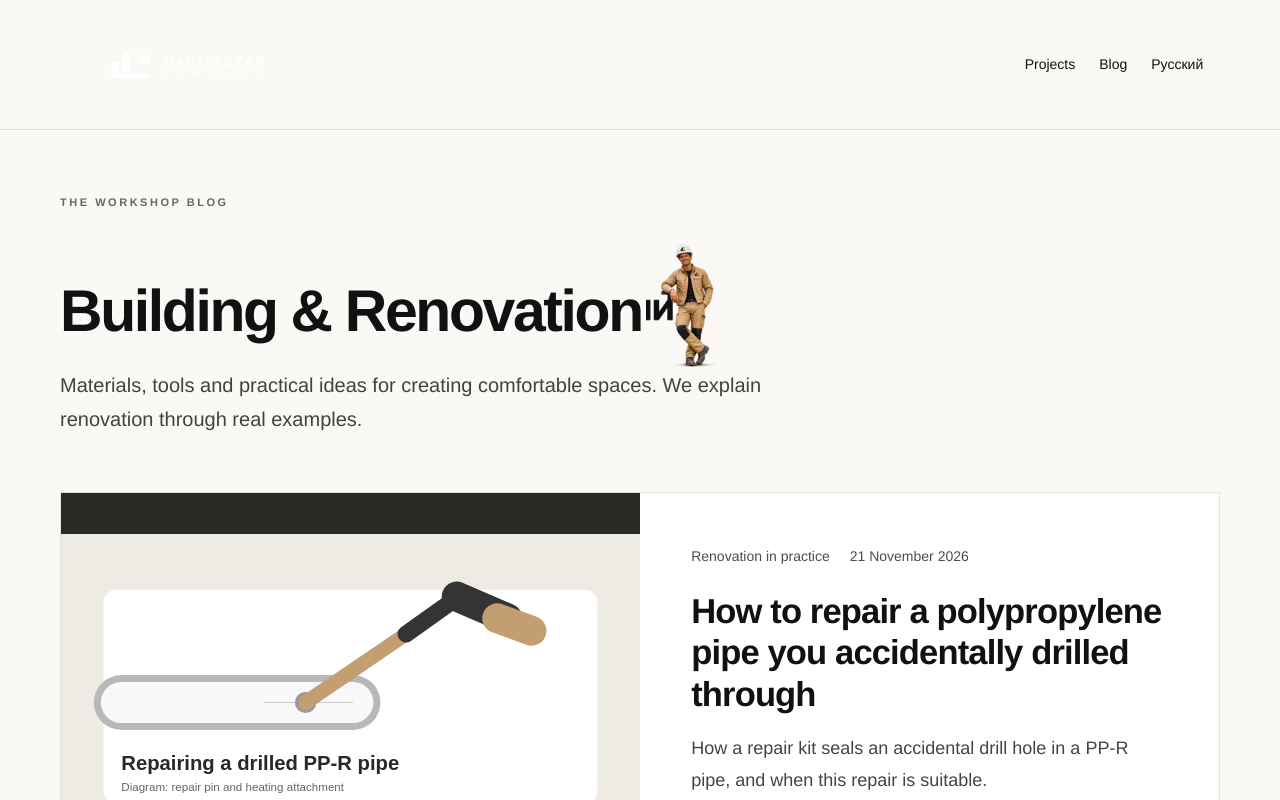
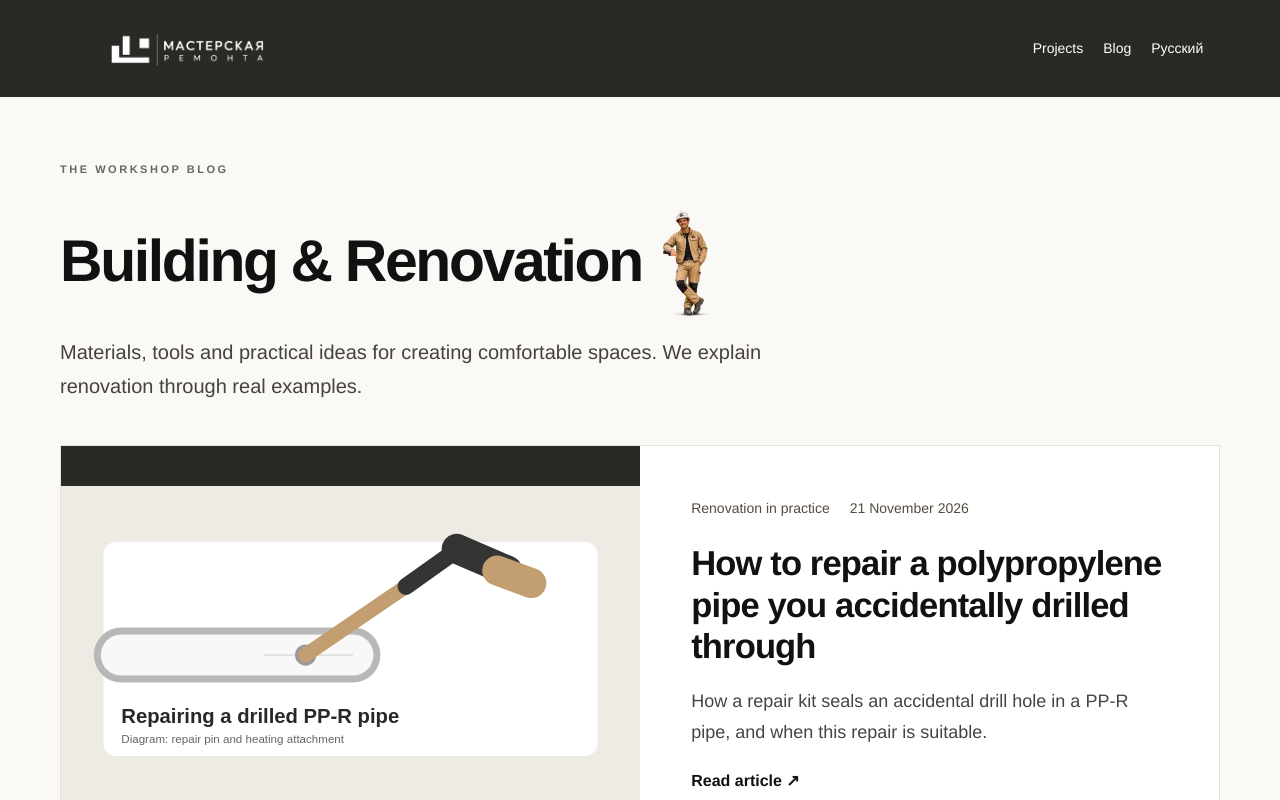
Before and after one commit to artemy-os/formula-remonta, a Next.js app: page /en/news in a window 1280 px wide. Shown: the top 800 px of the page. Built offline with nearby package versions, Linux system fonts and the light colour scheme.

Commit message:
Fix journal header contrast and title alignment

```diff
--- a/app/(en)/en/news/page.tsx
+++ b/app/(en)/en/news/page.tsx
@@ -12,9 +12,9 @@ export default function BlogPage() {
   return <main className="journal-main">
     <div className="journal-intro">
       <p className="eyebrow">THE WORKSHOP BLOG</p>
-      <div style={{display:"flex", alignItems:"flex-end", gap:".25rem"}}>
+      <div className="journal-title">
         <h1>Building &amp; Renovation</h1>
-        <img src={base + "/images/worker_small.webp"} alt="" width={76} height={114} style={{width:"clamp(46px,10vw,76px)",height:"auto",flexShrink:0}} />
+        <img src={base + "/images/worker_small.webp"} alt="" width={105} height={179} />
       </div>
       <p>Materials, tools and practical ideas for creating comfortable spaces. We explain renovation through real examples.</p>
     </div>
--- a/app/(ru)/news/page.tsx
+++ b/app/(ru)/news/page.tsx
@@ -1,4 +1,4 @@
 import type { Metadata } from "next";
 import NewsCards from "./NewsCards";
 export const metadata: Metadata = {title:"Строительные будни — Мастерская ремонта", description:"Материалы, технологии и практика ремонта. Разбираем решения на наших объектах и события строительной отрасли.", alternates:{canonical:"/news/",languages:{ru:"/news/",en:"/en/news/"}}, openGraph:{title:"Строительные будни",url:"/news/",description:"Решения для ремонта, материалы и опыт наших объектов."}};
-export default function NewsPage(){return <main className="journal-main"><div className="journal-intro"><p className="eyebrow">ЖУРНАЛ МАСТЕРСКОЙ</p><div style={{display:"flex",alignItems:"flex-end",gap:"0.25rem",maxWidth:"100%"}}><h1 style={{minWidth:0}}>Строительные будни</h1><img src={(process.env.NEXT_PUBLIC_BASE_PATH ?? "")+"/images/worker_small.webp"} alt="" aria-hidden="true" width={76} height={114} style={{display:"block",width:"clamp(46px, 10vw, 76px)",height:"auto",maxHeight:114,objectFit:"contain",flexShrink:0}} /></div><p>Материалы, технологии и решения, которые помогают создавать удобные пространства. Рассказываем о ремонте на понятных примерах.</p></div><NewsCards archive /></main>}
+export default function NewsPage(){return <main className="journal-main"><div className="journal-intro"><p className="eyebrow">ЖУРНАЛ МАСТЕРСКОЙ</p><div className="journal-title"><h1>Строительные будни</h1><img src={(process.env.NEXT_PUBLIC_BASE_PATH ?? "")+"/images/worker_small.webp"} alt="" width={105} height={179} /></div><p>Материалы, технологии и решения, которые помогают создавать удобные пространства. Рассказываем о ремонте на понятных примерах.</p></div><NewsCards archive /></main>}
--- a/app/globals.css
+++ b/app/globals.css
@@ -954,11 +954,16 @@ footer > span {
 .news-card p { color:#444; line-height:1.75; font-size:18px; font-weight:500; }
 .news-read { display:inline-block; font-size:16px; font-weight:600; border-bottom:1px solid #a99173; padding-bottom:7px; margin-top:20px; }
 .journal { background:#faf9f6; min-height:100vh; }
-.journal-header { padding:28px 6vw; border-bottom:1px solid #dedbd5; display:flex; gap:24px; justify-content:space-between; align-items:center; }
+.journal-header { padding:12px 6vw; background:#292925; color:#fff; display:flex; flex-wrap:wrap; gap:8px 24px; justify-content:space-between; align-items:center; }
 .journal-header img { width:220px; max-width:100%; }
-.journal-header nav { display:flex; flex-wrap:wrap; gap:24px; font-size:14px; }
+.journal-header nav { display:flex; flex-wrap:wrap; gap:0 20px; font-size:14px; }
+.journal-header nav a { display:inline-flex; align-items:center; min-height:44px; }
+.journal-header a:focus-visible { outline:2px solid #fff; outline-offset:3px; }
 .journal-main { max-width:1240px; padding:64px 40px 90px; margin:auto; }
-.journal-intro { max-width:780px; margin-bottom:56px; }
+.journal-intro { max-width:780px; margin-bottom:42px; }
+.journal-title { display:grid; grid-template-columns:minmax(0,auto) auto; align-items:center; justify-content:start; gap:8px; margin:14px 0 18px; }
+.journal .journal-title h1 { margin:0; }
+.journal-title img { width:clamp(38px,12vw,65px); height:auto; clip-path:polygon(0 0, 100% 0, 100% 100%, 0 100%, 0 66%, 40% 66%, 40% 45%, 0 45%); }
 .journal h1 { font-size:clamp(34px,4.6vw,60px); letter-spacing:-.04em; font-weight:650; line-height:1.12; margin:20px 0 24px; }
 .journal-intro>p:last-child,.article-heading>p { color:#45423d; font-size:20px; font-weight:500; line-height:1.7; }
 .journal-footer { border-top:1px solid #dedbd5; padding:30px 6vw; display:flex; justify-content:space-between; gap:20px; font-size:13px; }
@@ -978,7 +983,7 @@ footer > span {
 .news-project { display:block; border-top:1px solid #cec5b8; padding-top:24px; line-height:1.6; }
 .journal a:focus-visible,.news-home a:focus-visible { outline:2px solid #806340; outline-offset:5px; }
 @media(max-width:1250px) and (min-width:761px) { .site-header { gap:20px; grid-template-columns:200px 1fr; } .site-header .brand-original { width:200px; } .nav { gap:16px; } .site-header .header-cta { display:none; } }
-@media(max-width:760px) { .news-card { grid-template-columns:1fr; } .news-card-photo img { height:300px; } .news-section-heading { align-items:start; flex-direction:column; gap:8px; } .journal-header { padding:22px; align-items:start; flex-direction:column; } .journal-header img { width:190px; } .journal-main { padding:40px 22px 60px; } .journal-footer { flex-wrap:wrap; padding:26px 22px; } .journal h1 { font-size:clamp(26px,8vw,42px); } .article-body p { font-size:19px; } }
+@media(max-width:760px) { .news-card { grid-template-columns:1fr; } .news-card-photo img { height:300px; } .news-section-heading { align-items:start; flex-direction:column; gap:8px; } .journal-header { padding:10px 22px; } .journal-header img { width:170px; } .journal-main { padding:32px 22px 60px; } .journal-footer { flex-wrap:wrap; padding:26px 22px; } .journal h1 { font-size:clamp(26px,8vw,42px); } .article-body p { font-size:19px; } }
 @media(prefers-reduced-motion:reduce) { .news-card-photo img { transition:none; } }
 
 .project-card.project-brand-cover { display:flex; flex-direction:column; background:#fff; height:auto; min-height:330px; }
```
